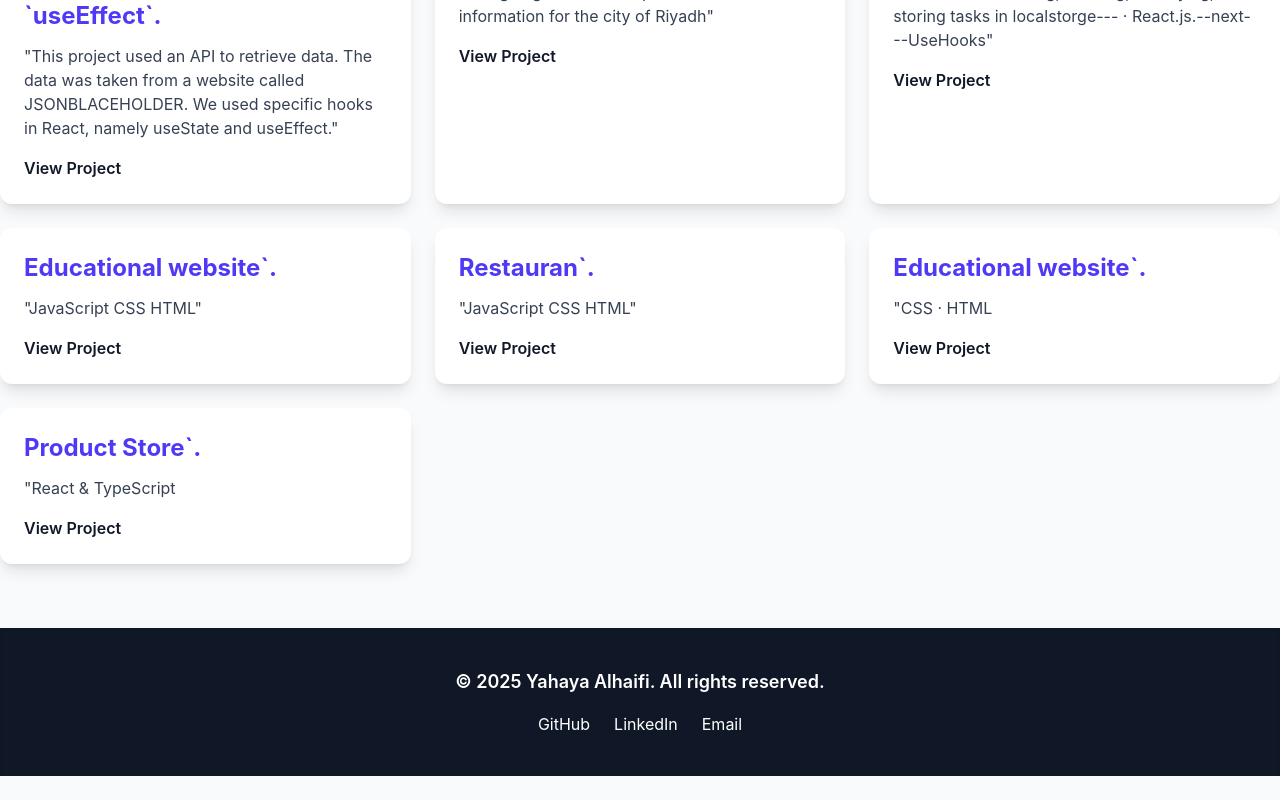
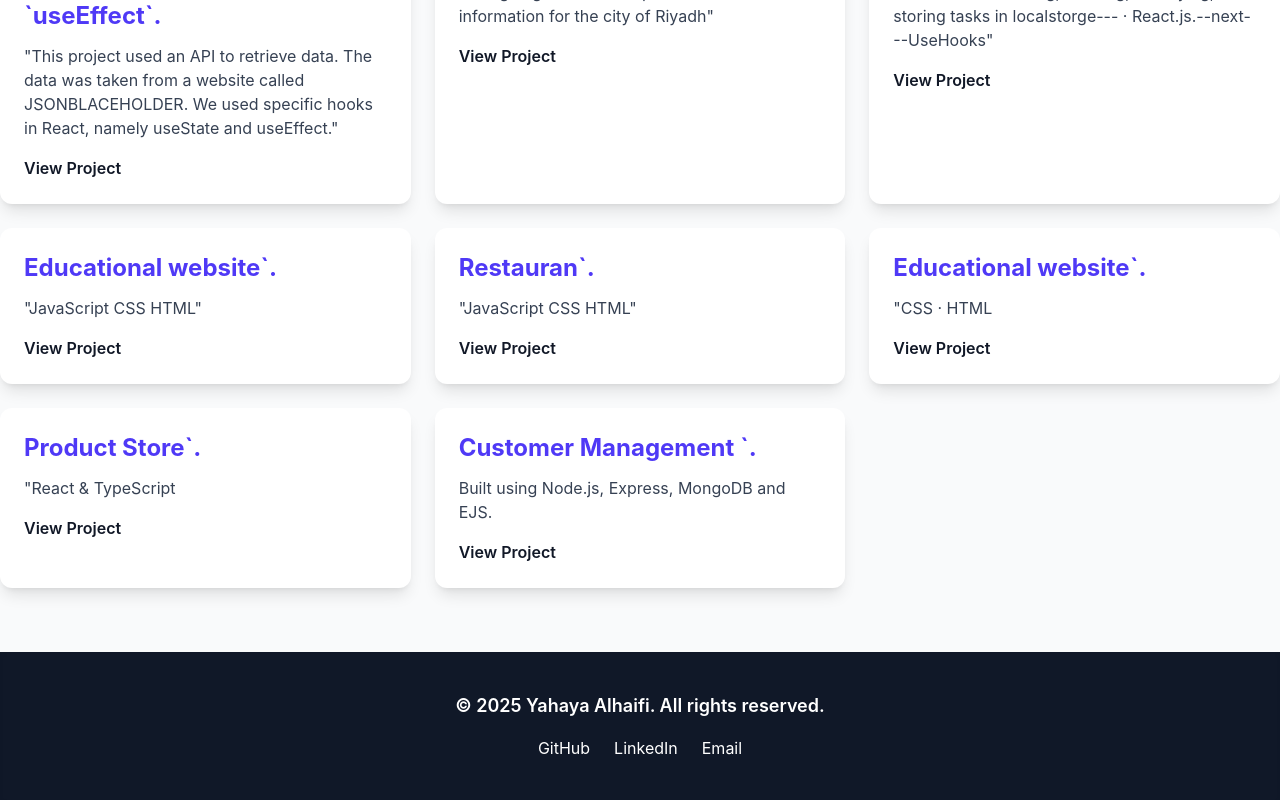
Before and after one commit to yahya659/my-portfolio, a Next.js app: page /projects in a window 1280 px wide. Shown: the part 696-1496 px from the top of the page. Before the commit the page ends 1472 px from the top, so only its background shows below. Built offline with nearby package versions, Linux system fonts and the light colour scheme.

Commit message:
add-node-mongodb

```diff
--- a/components/Footer.tsx
+++ b/components/Footer.tsx
@@ -8,6 +8,8 @@ export default function Footer() {
         <a href="https://github.com/Yahaya659" target="_blank" rel="noopener noreferrer" className="hover:text-blue-400 transition-colors">GitHub</a>
         <a href="https://www.linkedin.com/in/yahya-alhaifi-81b886374/" target="_blank" rel="noopener noreferrer" className="hover:text-blue-400 transition-colors">LinkedIn</a>
         <a href="mailto:YahayaAlhaifi@gmail.com" className="hover:text-blue-400 transition-colors">Email</a>
+
+
       </div>
     </footer>
   );
--- a/src/app/projects/page.tsx
+++ b/src/app/projects/page.tsx
@@ -16,6 +16,7 @@ export default function ProjectsPage() {
     { title: ' Restauran`.', description: '"JavaScript CSS HTML"', link: 'https://yahya659.github.io/Restauran/' },
     { title: ' Educational website`.', description: '"CSS · HTML', link: 'https://yahya659.github.io/project1/' },
     { title: ' Product Store`.', description: '"React & TypeScript', link: 'https://product-store-2wuxg8vva-yahyaalhaifis-projects.vercel.app/' },
+    { title: ' Customer Management `.', description: 'Built using Node.js, Express, MongoDB and EJS.', link: 'https://github.com/yahya659/node-mongodb' },
   ];
 
 
```
Also changed, not shown: src/app/page.tsx (+1 -17 lines), components/ProjectCard.tsx (line endings or trailing spaces).
